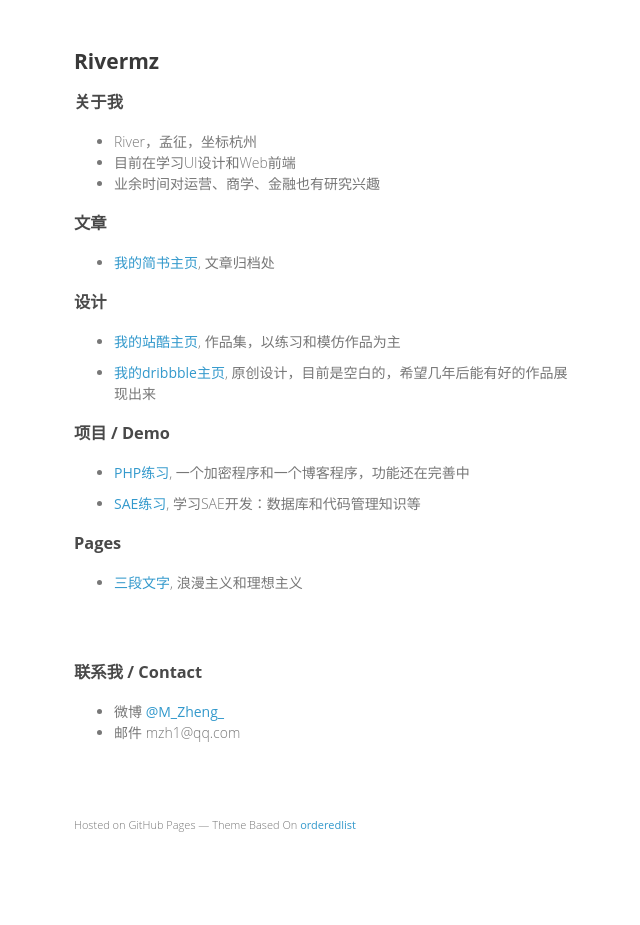
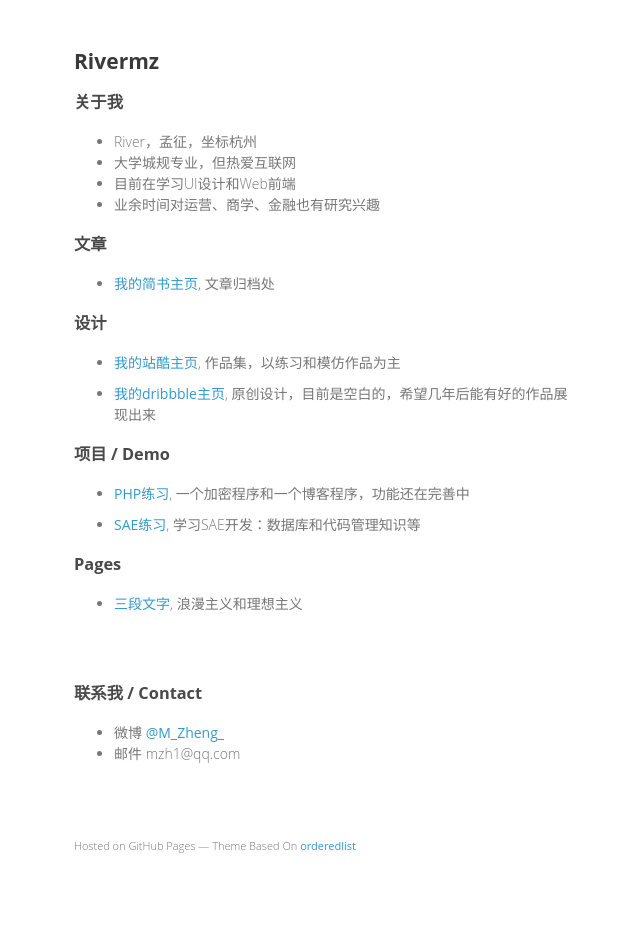
Before and after one commit to river0101/gitblog, a Jekyll site: the page index.html, which Jekyll copies as it is, in a window 1280 px wide. Shown: the whole page, without its empty margins (316-956 px from the left). Built offline with Jekyll 4.4.1, drawn with Linux system fonts in a browser that asks for light colours; before the commit the page ends 904 px from its top, so only the background shows below that.

Commit message:
Update index.html
a little

```diff
--- a/index.html
+++ b/index.html
@@ -16,6 +16,7 @@
 	 	<h3>关于我</h3>
 	 	<ul>
 	 	   	<li>River，孟征，坐标杭州</li>
+	 	   	<li>大学城规专业，但热爱互联网</li>
 	 	   	<li>目前在学习UI设计和Web前端</li>
 	 	   	<li>业余时间对运营、商学、金融也有研究兴趣</li>
 	 	</ul>
```
